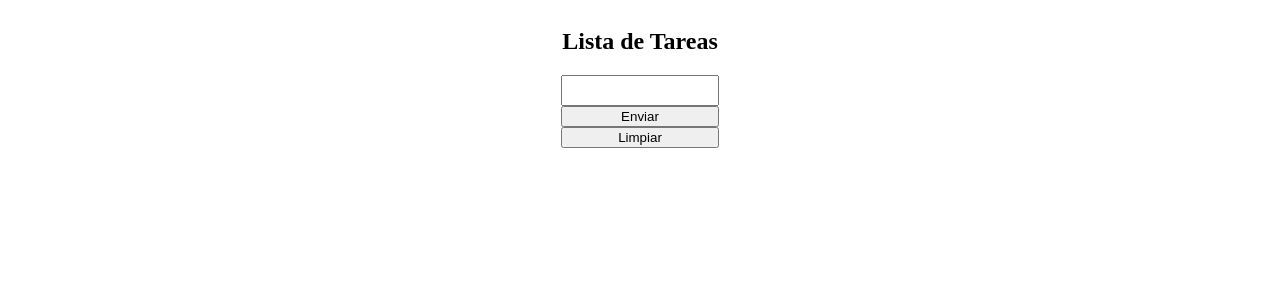
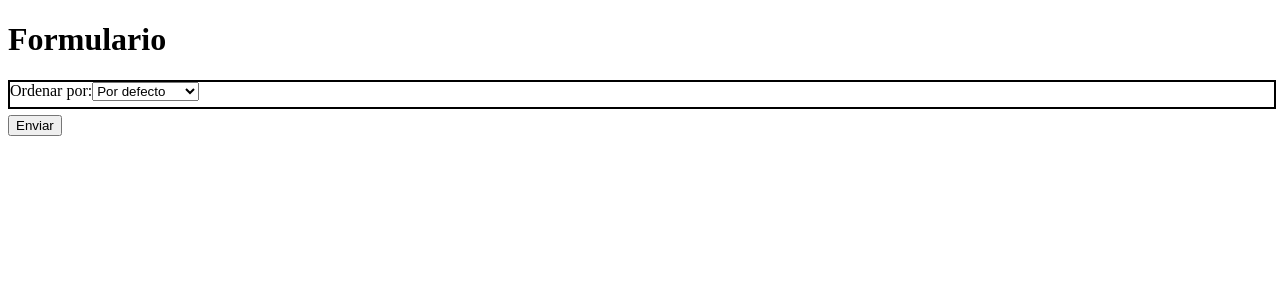
Before and after one commit to Buff4AurelionSol/CloudHUB, a Vue app in the folder cloud-hub/: page / in a window 1280 px wide. Shown: the top 300 px of the page. Built offline with nearby package versions, Linux system fonts and the light colour scheme; the HTML template or start-up script is replaced by a standard one.

Commit message:
feat: "add input select compoente 'Orderby' "

```diff
--- a/cloud-hub/src/App.vue
+++ b/cloud-hub/src/App.vue
@@ -1,12 +1,14 @@
 <script setup lang="ts">
   import Contador from './components/Contador.vue'
   import List from './components/List.vue'
+  import Form from './components/Form.vue'
 </script>
 
 <template>
-  <List>
-
-  </List>
+  <div class="form-box">
+        <Form>
+        </Form>
+    </div>
 </template>
 
 <style scoped>
--- a/cloud-hub/src/components/Contador.vue
+++ b/cloud-hub/src/components/Contador.vue
@@ -12,8 +12,8 @@
     iterator.value -= finalNumber.value
   }
 
-  function handleClick(e){
-    e.preventDefault() as HtmlFormElement
+  function handleClick(e: Event){
+    e.preventDefault()
     const data = new FormData(e.target)
     const number = data.get('numero')
     console.log(`El numero es de tipo: ${typeof(number)}`)
--- /dev/null
+++ b/cloud-hub/src/components/Form.vue
@@ -0,0 +1,22 @@
+<script setup>
+  import OrderByInput from './OrderByInput/OrderByInput.vue'
+
+  function handleSubmit(e) {
+    e.preventDefault()
+    const data = Object.fromEntries(new FormData(e.target))
+
+    console.log(data)
+
+  }
+</script>
+
+<template>
+  <h1>Formulario</h1>
+  <form @submit="handleSubmit">
+    <OrderByInput/>
+    <button type="submit">Enviar</button>
+  </form>
+</template>
+
+<style scoped>
+</style>
--- a/cloud-hub/src/components/List.vue
+++ b/cloud-hub/src/components/List.vue
@@ -54,4 +54,11 @@
         display: flex;
         flex-direction: column;
     }
+
+    .form-box{
+        display:flex;
+        justify-content: center;
+        align-items: center;
+        flex-direction: column;
+    }
 </style>
--- /dev/null
+++ b/cloud-hub/src/components/OrderByInput/OrderByInput.vue
@@ -0,0 +1,23 @@
+<script setup>
+    import {OPTIONS} from './consts/const.ts'
+</script>
+
+<template>
+    <div class="order-by-input">
+        <span>Ordenar por:</span>
+        <select name="order-by">
+            <option :value="option" v-for="(option) in OPTIONS" key="item">
+                {{option}}
+            </option>
+        </select>
+    </div>
+</template>
+
+<style scoped>
+    .order-by-input{
+        width: 100%;
+        height: 25px;
+        border: 2px solid black;
+        margin-bottom: 6px;
+    }
+</style>
--- /dev/null
+++ b/cloud-hub/src/components/OrderByInput/consts/const.ts
@@ -0,0 +1,10 @@
+export enum OPTIONS {
+    DEFAULT = "Por defecto",
+    REFERENCE = "Referencia",
+    AMOUNT_BS = "Monto Bs",
+    CONTRACT = "Contrato",
+    CLIENT = "Cliente",
+    RIF = "Rif",
+    DESTINY_BANK = "Banco destino",
+    ORIGIN_BANK = "Banco origen"
+}
```
